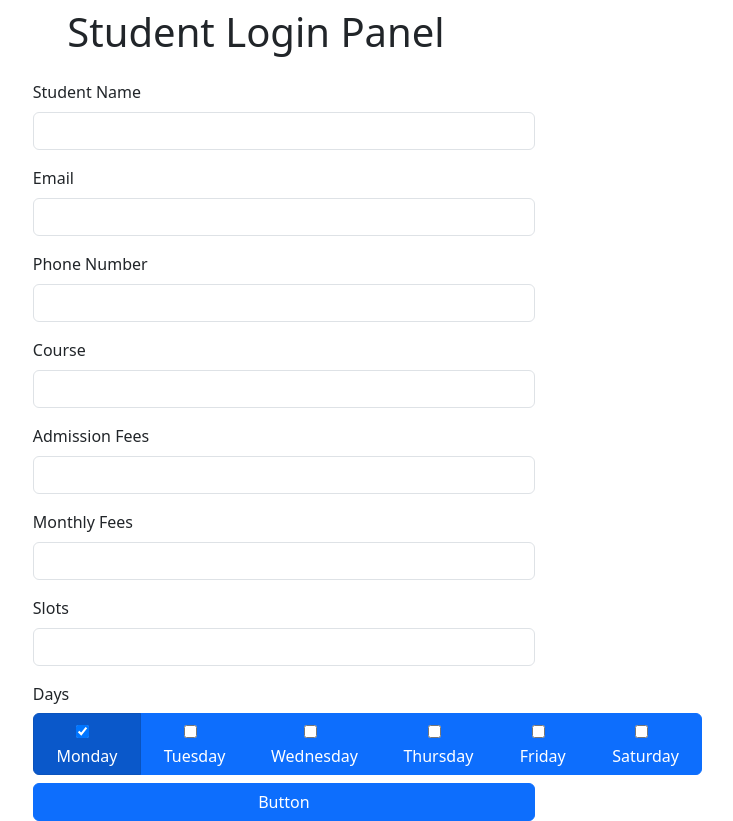
After one commit to SaeedUrRehman101/Coza-Store, a PHP site: page /FORM/form.php in a window 1280 px wide. The commit adds this page. Shown: the whole page, without its empty margins (384-1117 px from the left). Run offline with PHP 8.4, Linux system fonts and the light colour scheme.

Commit message:
form Validated

```diff
--- /dev/null
+++ b/FORM/connection.php
@@ -0,0 +1,8 @@
+<?php
+
+$db_name ="mysql:host=localhost;dbname=registeration_form_data";
+$username='root';
+$password='';
+$run=new PDO($db_name,$username,$password);
+
+?>
--- /dev/null
+++ b/FORM/form.php
@@ -0,0 +1,170 @@
+<?php
+include ("connection.php");
+?>
+
+<!doctype html>
+<html lang="en">
+
+<head>
+    <title>Title</title>
+    <!-- Required meta tags -->
+    <meta charset="utf-8" />
+    <meta name="viewport" content="width=device-width, initial-scale=1, shrink-to-fit=no" />
+
+    <!-- Bootstrap CSS v5.2.1 -->
+    <link href="https://cdn.jsdelivr.net/npm/bootstrap@5.3.2/dist/css/bootstrap.min.css" rel="stylesheet"
+        integrity="sha384-T3c6CoIi6uLrA9TneNEoa7RxnatzjcDSCmG1MXxSR1GAsXEV/Dwwykc2MPK8M2HN" crossorigin="anonymous" />
+</head>
+
+<body>
+    <h1 class="text-center mt-2">Student Login Panel</h1>
+    <div class="container mt-4">
+        <form method="post" action="">
+            <div style="margin: 0 10% 0 30%;">
+                <div class="mb-3">
+                    <label for="" class="form-label pe-3">Student Name</label>
+                    <input type="text" class="form-control w-75" name="stdName" id="" aria-describedby="helpId"
+                        placeholder="" />
+                </div>
+
+                <div class="mb-3">
+                    <label for="" class="form-label pe-3">Email</label>
+                    <input type="email" class="form-control w-75" name="email" id="" aria-describedby="helpId"
+                        placeholder="" />
+                </div>
+
+                <div class="mb-3">
+                    <label for="" class="form-label pe-3">Phone Number</label>
+                    <input type="number" class="form-control w-75" name="phone" id="" aria-describedby="helpId"
+                        placeholder="" />
+                </div>
+
+                <div class="mb-3">
+                    <label for="" class="form-label pe-3">Course</label>
+                    <input type="text" class="form-control w-75" name="course" id="" aria-describedby="helpId"
+                        placeholder="" />
+                </div>
+
+                <div class="mb-3">
+                    <label for="" class="form-label pe-3">Admission Fees</label>
+                    <input type="number" class="form-control w-75" name="admissionfees" id="" aria-describedby="helpId"
+                        placeholder="" />
+                </div>
+
+                <div class="mb-3">
+                    <label for="" class="form-label pe-3">Monthly Fees</label>
+                    <input type="number" class="form-control w-75" name="monthlyfees" id="" aria-describedby="helpId"
+                        placeholder="" />
+                </div>
+
+                <div class="mb-3">
+                    <label for="" class="form-label pe-3">Slots</label>
+                    <input type="text" class="form-control w-75" name="slots" id="" aria-describedby="helpId"
+                        placeholder="" />
+                </div>
+
+                <legend class="col-form-label col-sm-2 pt-0">Days</legend>
+
+                <div class="btn-group" role="group" data-bs-toggle="buttons">
+                    <label class="btn btn-primary active">
+                        <input type="checkbox" class="me-2" name="days" id="" checked autocomplete="off" />
+                        Monday
+                    </label>
+                    <label class="btn btn-primary">
+                        <input type="checkbox" class="me-2" name="days" id="" autocomplete="off" />
+                        Tuesday
+                    </label>
+                    <label class="btn btn-primary">
+                        <input type="checkbox" class="me-2" name="days" id="" autocomplete="off" />
+                        Wednesday
+                    </label>
+                    <label class="btn btn-primary">
+                        <input type="checkbox" class="me-2" name="days" id="" autocomplete="off" />
+                        Thursday
+                    </label>
+                    <label class="btn btn-primary">
+                        <input type="checkbox" class="me-2" name="days" id="" autocomplete="off" />
+                        Friday
+                    </label>
+                    <label class="btn btn-primary">
+                        <input type="checkbox" class="me-2" name="days" id="" autocomplete="off" />
+                        Saturday
+                    </label>
+                </div>
+
+
+                <div class="mt-2">
+                    <button type="submit" name="userDetail" id="" class="btn btn-primary w-75">
+                        Button
+                    </button>
+                </div>
+
+            </div>
+
+
+        </form>
+    </div>
+
+
+
+    <?php
+    if(isset($_POST['userDetail'])){
+        // echo "<script>alert('Data submited')</script>";
+
+        $name=$_POST['stdName'];
+        $email=$_POST['email'];
+        $phone=$_POST['phone'];
+        $course=$_POST['course'];
+        $admission=$_POST['admissionfees'];
+        $monthlyfee=$_POST['monthlyfees'];
+        $slots=$_POST['slots'];
+        if (isset($_POST['days'])) {
+            if (is_array($_POST['days'])) {
+                $days = implode(", ", $_POST['days']); // Convert array to comma-separated string
+            } else {
+                $days = $_POST['days']; // If only one checkbox is selected, it will be a string
+            }
+        }
+        //  else {
+        //     $days = ''; // Default value if no checkbox is selected
+        // }
+
+
+        // if(empty($name) || empty($email) || empty($phone) || empty($course) || empty($admission) || empty($monthlyfee) || empty($slots) || empty($days)){
+        //      echo "<script>alert('Please fill the input field')</script>";
+        // }
+        if((!$name) || (!$email) || (!$phone) || (!$course) || (!$admission) || (!$monthlyfee) || (!$slots) || (!$days)){
+            echo "<script>alert('Please fill the input field')</script>";
+       }
+        else{
+            $form=$run->prepare('insert into stddetail(student_Name,Email,Phone_Number,Cousre,Admission_Fees,Monthly_fees,Days,slots)values(:nm,:em,:ph,:cur,:adfe,:mtfe,:dys,:sl)');
+
+            $form->bindParam('nm',$name);
+            $form->bindParam('em',$email);
+            $form->bindParam('ph',$phone);
+            $form->bindParam('cur',$course);
+            $form->bindParam('adfe',$admission);
+            $form->bindParam('mtfe',$monthlyfee);
+            $form->bindParam('dys',$days);
+            $form->bindParam('sl',$slots);
+
+            $form->execute();
+            echo "<script>alert('Data submited');
+            location.assign('table.php');
+            </script>";
+            // echo "<script>location.assign("cart.html");</script>";
+        }
+
+
+
+
+
+    }
+    ?>
+
+
+
+
+</body>
+
+</html>
--- a/index.html
+++ b/index.html
@@ -60,8 +60,6 @@
 
 
 
-
-
     </script>
 
 </body>
```
Also changed, not shown: FORM/stddetail.sql (added, +73 -0 lines), FORM/table.php (added, +77 -0 lines), data.php (+66 -9 lines), practice.php (added, +32 -0 lines), profile.php (added, +45 -0 lines), register.php (added, +48 -0 lines).
